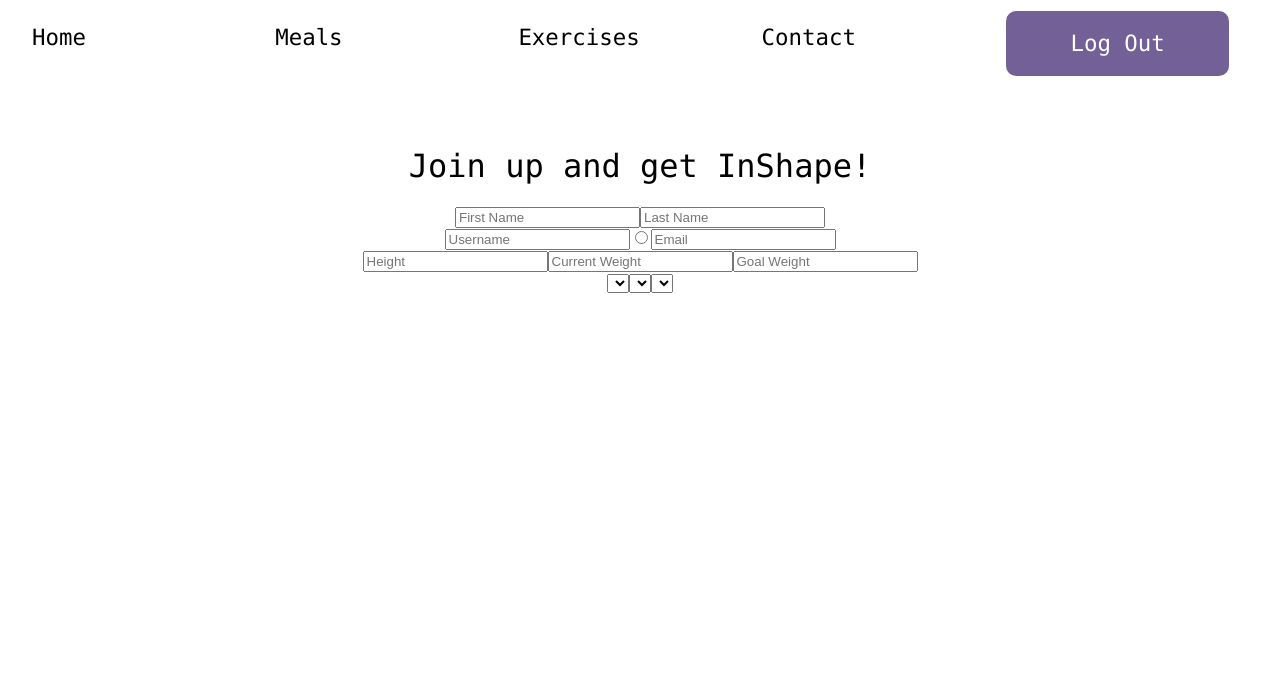
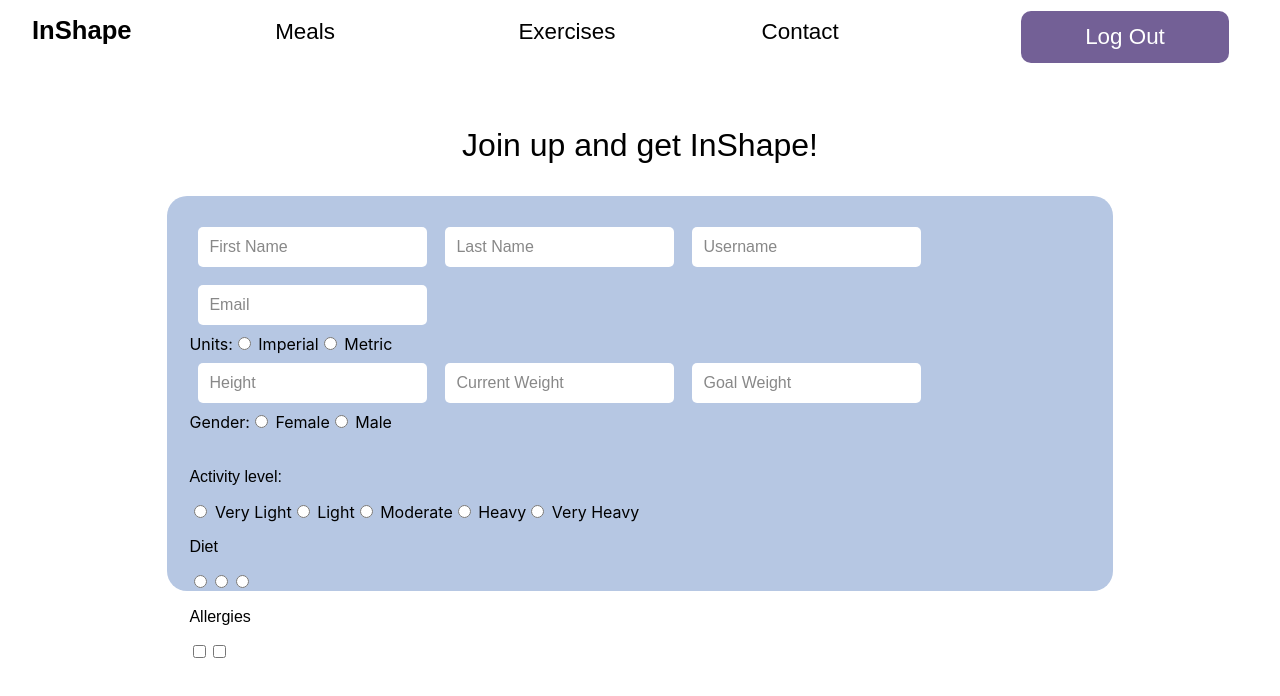
Before and after one commit to rebecca-millerr/InShape, a React (Create React App) app in the folder client/: page /sign-up in a window 1280 px wide. Shown: the top 696 px of the page. Built offline with nearby package versions, Linux system fonts and the light colour scheme.

Commit message:
Ugly version of sign up form

```diff
--- a/client/src/App.css
+++ b/client/src/App.css
@@ -1,7 +1,7 @@
 p, a, h1, h2, h3, h4, h5, h6 {
-	font-family: "Lucida Console", Monaco, monospace;
+	font-family: "Raleway", sans-serif;
 }
 
 .Adjuster {
-	height: 70px;
+	height: 50px;
 }
--- a/client/src/App.js
+++ b/client/src/App.js
@@ -57,7 +57,7 @@ class App extends React.Component {
     if ( this.state.loggedIn ) {
       navItems[0] = ({
         num : 1,
-        text : 'Home',
+        text : 'InShape',
         url : '/',
         className : 'HomeLink'
       });
--- a/client/src/NavBar.css
+++ b/client/src/NavBar.css
@@ -5,6 +5,6 @@
     width: 100%;
     top: 0;
     box-sizing: border-box;
-    padding: 1.5em 2em 0 2em;
+    padding: 1em 2em 0 2em;
     z-index: 99;
 }
--- a/client/src/NavLink.css
+++ b/client/src/NavLink.css
@@ -19,11 +19,16 @@
     color: #888;
 }
 
+.HomeLink {
+    font-weight: 800;
+    font-size: 1.6em;
+}
+
 .LogInOutLink {
     position: absolute;
     top: 0.5em;
     right: 4%;
-    padding: 1.5% 5%;
+    padding: 1% 5%;
     border-radius: 10px;
     background-color: #736096;
     color: #fff;
--- a/client/src/NavLink.js
+++ b/client/src/NavLink.js
@@ -38,7 +38,7 @@ class NavLink extends React.Component {
           {this.props.text}
         </a>
         <div>
-          <a href = "#" className = {dropClass} style = {style}>
+          <a href = "/sign-up" className = {dropClass} style = {style}>
             Sign Up
           </a>
         </div>
--- a/client/src/SignUp.css
+++ b/client/src/SignUp.css
@@ -1,8 +1,37 @@
 .SignUpPage {
-	margin: 6%;
-	text-align: center;
+    margin: 6%;
+    text-align: center;
 }
 
 .SignUpHeading {
-	font-weight: 400;
+    font-weight: 400;
+    margin: 0 0 1em 0;
 }
+
+.FormBox {
+    width: 80%;
+    height: 350px;
+    margin: 0 auto;
+    background-color: #b6c7e3;
+    border-radius: 20px;
+    text-align: left;
+    padding: 2%;
+}
+
+.TextField {
+    border-color: transparent;
+    border-radius: 5px;
+    font-size: 1em;
+    font-weight: 200;
+    padding: 1%;
+    margin: 1%;
+}
+
+.TextField::placeholder {
+    color: #888;
+}
+
+.TextField:focus {
+    box-shadow: 0 0 5px #555;
+    outline: none;
+}
--- a/client/src/SignUp.js
+++ b/client/src/SignUp.js
@@ -8,67 +8,153 @@ class SignUp extends React.Component {
     }
 
     render() {
+
+        // TODO: enforce input types
+        // TODO: create calorie intake formula
+        // TODO: create BMI formula
+        // TODO: make gender scrollover
+        // TODO: make activity level scrollovers
+        // TODO: find diets
+        // TODO: find allergies
+        // TODO: fix styling
+        // allergies sep by commas
+
         return(
             <div className = "SignUpPage">
                 <h1 className = "SignUpHeading">Join up and get InShape!</h1>
-                <form>
+                <form className = "FormBox">
                     <input
                         type = "text"
                         name = "firstName"
                         placeholder = "First Name"
-                        className = "textField"
+                        className = "TextField"
                     />
                     <input
                         type = "text"
                         name = "lastName"
                         placeholder = "Last Name"
-                        className = "textField"
+                        className = "TextField"
                     />
-                    <br />
-
                     <input
                         type = "text"
                         name = "username"
                         placeholder = "Username"
-                        className = "textField"
-                    />
-                    <input
-                        type = "radio"
+                        className = "TextField"
                     />
                     <input
                         type = "text"
                         name = "email"
                         placeholder = "Email"
-                        className = "textField"
+                        className = "TextField"
                     />
                     <br />
+
+                    <div>Units:
+                        <label>
+                            <input
+                                type = "radio"
+                                name = "units"
+                            /> Imperial
+                        </label>
+                        <label>
+                            <input
+                                type = "radio"
+                                name = "units"
+                            /> Metric
+                        </label>
+                    </div>
 
                     <input
                         type = "text"
                         name = "height"
                         placeholder = "Height"
-                        className = "textField"
+                        className = "TextField"
                     />
                     <input
                         type = "text"
                         name = "currWeight"
                         placeholder = "Current Weight"
-                        className = "textField"
+                        className = "TextField"
                     />
                     <input
                         type = "text"
                         name = "goalWeight"
                         placeholder = "Goal Weight"
-                        className = "textField"
+                        className = "TextField"
                     />
                     <br />
 
-                    <select> // activity level
-                    </select>
-                    <select> // activity frequency
-                    </select>
-                    <select> // exercise experience
-                    </select>
+                    <div>Gender:
+                        <label>
+                            <input
+                                type = "radio"
+                                name = "gender"
+                            /> Female
+                        </label>
+                        <label>
+                            <input
+                                type = "radio"
+                                name = "gender"
+                            /> Male
+                        </label>
+                    </div>
+                    <br />
+
+                    <p>Activity level: </p>
+                    <label>
+                        <input
+                            type = "radio"
+                            name = "units"
+                        /> Very Light
+                    </label>
+                    <label>
+                        <input
+                            type = "radio"
+                            name = "units"
+                        /> Light
+                    </label>
+                    <label>
+                        <input
+                            type = "radio"
+                            name = "units"
+                        /> Moderate
+                    </label>
+                    <label>
+                        <input
+                            type = "radio"
+                            name = "units"
+                        /> Heavy
+                    </label>
+                    <label>
+                        <input
+                            type = "radio"
+                            name = "units"
+                        /> Very Heavy
+                    </label>
+
+                    <p>Diet</p>
+                    <input
+                        type = "radio"
+                        name = "diet"
+                    />
+                    <input
+                        type = "radio"
+                        name = "diet"
+                    />
+                    <input
+                        type = "radio"
+                        name = "diet"
+                    />
+
+                    <p>Allergies</p>
+                    <input
+                        type = "checkbox"
+                        name = ""
+                    />
+                    <input
+                        type = "checkbox"
+                        name = ""
+                    />
                 </form>
             </div>
         )
```
